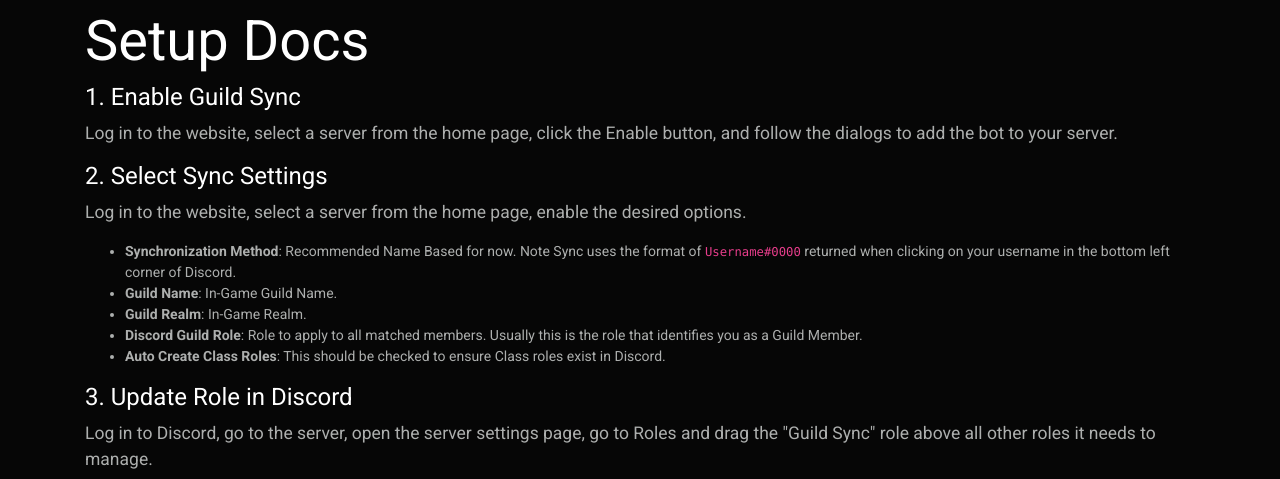
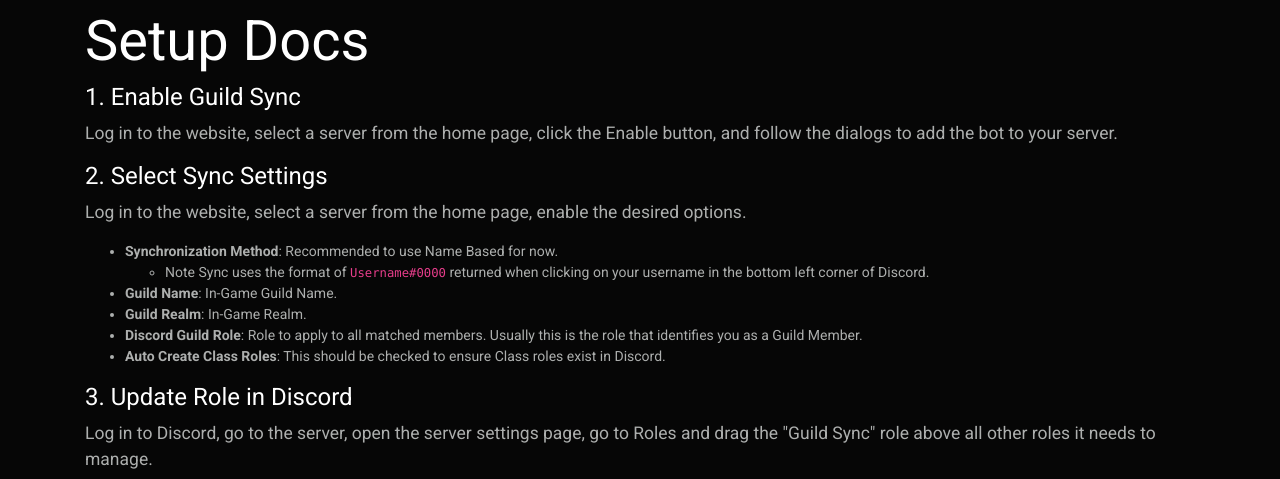
Before and after one commit to cssnr/guild-sync-web, a Django app: page /setup/ in a window 1280 px wide. Shown: the part 59-538 px from the top of the page. Run offline with Django 3.2, Linux system fonts and the light colour scheme; parts of the project's set-up code (start-up, migrations or seed data) failed here and were passed over; some libraries are stand-ins or nearby versions.

Commit message:
Updated Setup Docs

```diff
--- a/app/templates/setup.html
+++ b/app/templates/setup.html
@@ -17,7 +17,10 @@
             <h5 id="step2">2. Select Sync Settings</h5>
             <p class="lead">Log in to the website, select a server from the home page, enable the desired options.</p>
             <ul>
-                <li><strong>Synchronization Method</strong>: Recommended Name Based for now. Note Sync uses the format of <code>Username#0000</code> returned when clicking on your username in the bottom left corner of Discord.</li>
+                <li>
+                    <strong>Synchronization Method</strong>: Recommended to use Name Based for now.
+                    <ul><li>Note Sync uses the format of <code>Username#0000</code> returned when clicking on your username in the bottom left corner of Discord.</li></ul>
+                </li>
                 <li><strong>Guild Name</strong>: In-Game Guild Name.</li>
                 <li><strong>Guild Realm</strong>: In-Game Realm.</li>
                 <li><strong>Discord Guild Role</strong>: Role to apply to all matched members. Usually this is the role that identifies you as a Guild Member.</li>
```
